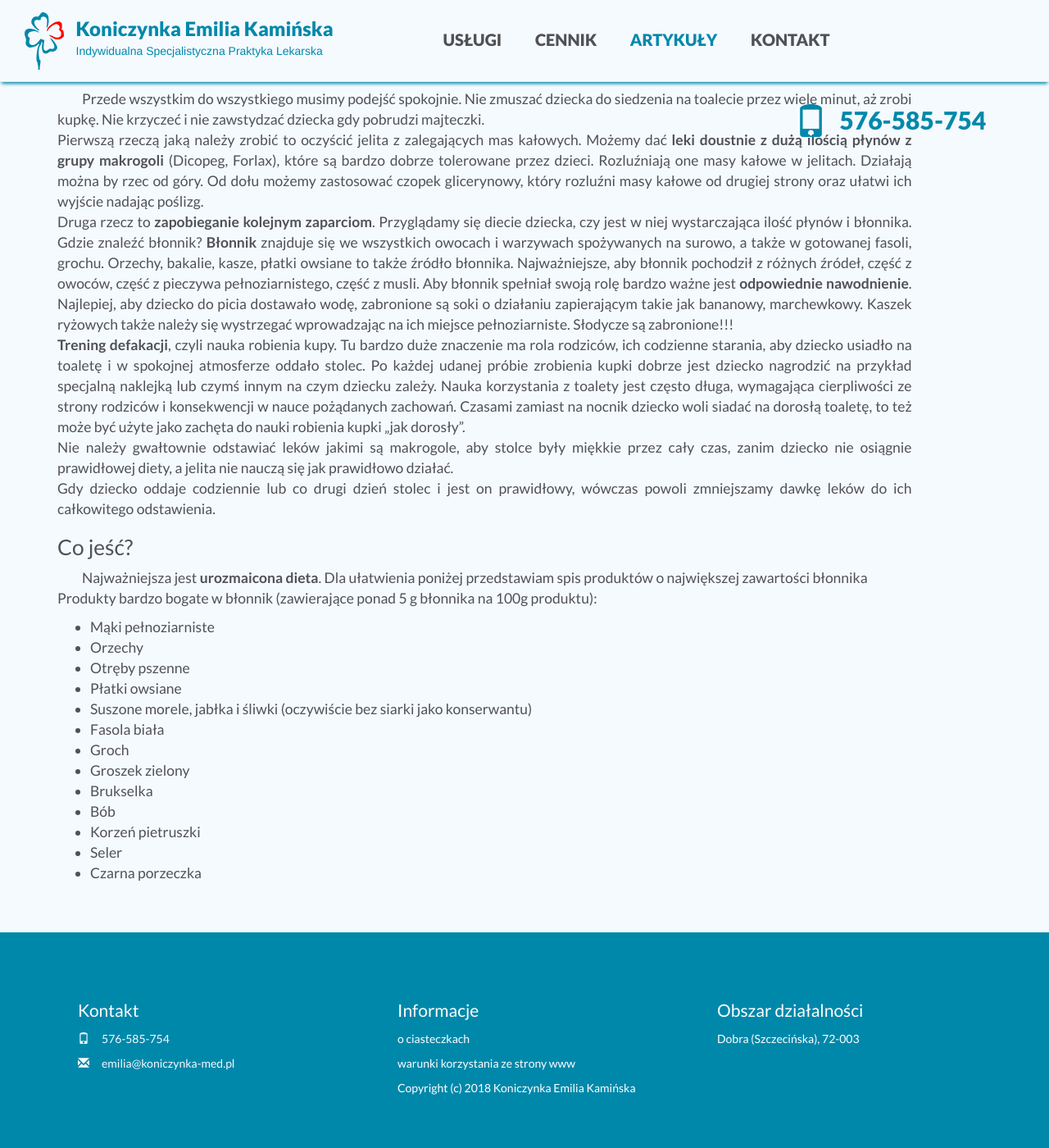
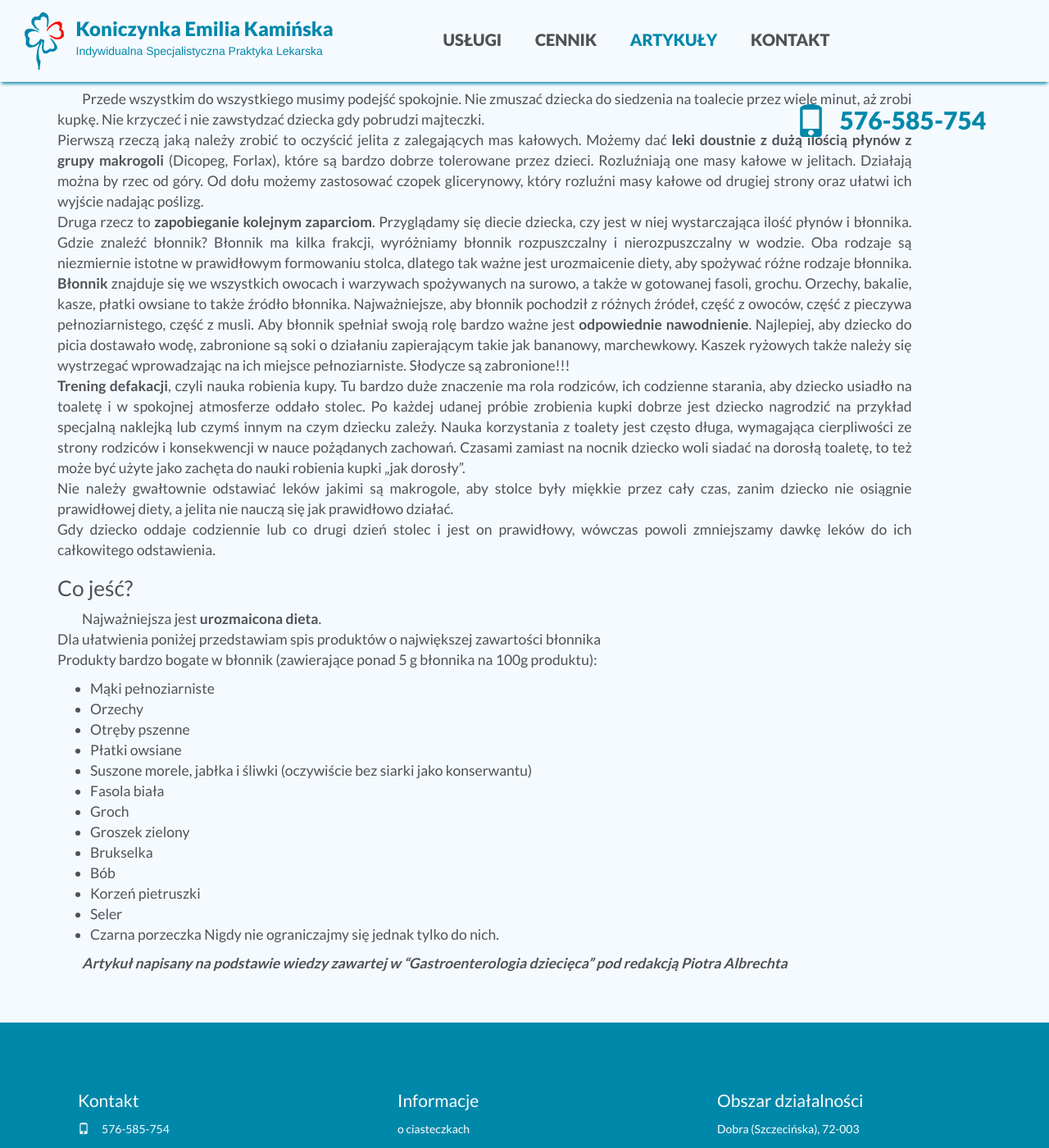
Before and after one commit to kardigen/koniczynka-med.guthub.io, a Jekyll site: the page built from _posts/2018-01-20-zaparcia-czynnosciowe.markdown, in a window 1280 px wide and 1400 px high, scrolled down 1548 px. Shown: the whole window at 82% size. Built offline with Jekyll 4.4.1, drawn with Linux system fonts in a browser that asks for light colours.

Commit message:
Update 2018-01-20-zaparcia-czynnosciowe.markdown

```diff
--- a/_posts/2018-01-20-zaparcia-czynnosciowe.markdown
+++ b/_posts/2018-01-20-zaparcia-czynnosciowe.markdown
@@ -37,14 +37,15 @@ Do zaparcia czynnościowego dochodzi najczęściej przy zmianie diety z płynnej
 
 Przede wszystkim do wszystkiego musimy podejść spokojnie. Nie zmuszać dziecka do siedzenia na toalecie przez wiele minut, aż zrobi kupkę. Nie krzyczeć i nie zawstydzać dziecka gdy pobrudzi majteczki.
 Pierwszą rzeczą jaką należy zrobić to oczyścić jelita z zalegających mas kałowych. Możemy dać **leki doustnie z dużą ilością płynów z grupy makrogoli** (Dicopeg, Forlax), które są bardzo dobrze tolerowane przez dzieci. Rozluźniają one masy kałowe w jelitach. Działają można by rzec od góry. Od dołu możemy zastosować czopek glicerynowy, który rozluźni masy kałowe od drugiej strony oraz ułatwi ich wyjście nadając poślizg.
-Druga rzecz to **zapobieganie kolejnym zaparciom**. Przyglądamy się diecie dziecka, czy jest w niej wystarczająca ilość płynów i błonnika. Gdzie znaleźć błonnik? **Błonnik** znajduje się we wszystkich owocach i warzywach spożywanych na surowo, a także w gotowanej fasoli, grochu. Orzechy, bakalie, kasze, płatki owsiane to także źródło błonnika. Najważniejsze, aby błonnik pochodził z różnych źródeł, część z owoców, część z pieczywa pełnoziarnistego, część z musli. Aby błonnik spełniał swoją rolę bardzo ważne jest **odpowiednie nawodnienie**. Najlepiej, aby dziecko do picia dostawało wodę, zabronione są soki o działaniu zapierającym takie jak bananowy, marchewkowy. Kaszek ryżowych także należy się wystrzegać wprowadzając na ich miejsce pełnoziarniste. Słodycze są zabronione!!!
+Druga rzecz to **zapobieganie kolejnym zaparciom**. Przyglądamy się diecie dziecka, czy jest w niej wystarczająca ilość płynów i błonnika. Gdzie znaleźć błonnik? Błonnik ma kilka frakcji, wyróżniamy błonnik rozpuszczalny i nierozpuszczalny w wodzie. Oba rodzaje są niezmiernie istotne w prawidłowym formowaniu stolca, dlatego tak ważne jest urozmaicenie diety, aby spożywać różne rodzaje błonnika. **Błonnik** znajduje się we wszystkich owocach i warzywach spożywanych na surowo, a także w gotowanej fasoli, grochu. Orzechy, bakalie, kasze, płatki owsiane to także źródło błonnika. Najważniejsze, aby błonnik pochodził z różnych źródeł, część z owoców, część z pieczywa pełnoziarnistego, część z musli. Aby błonnik spełniał swoją rolę bardzo ważne jest **odpowiednie nawodnienie**. Najlepiej, aby dziecko do picia dostawało wodę, zabronione są soki o działaniu zapierającym takie jak bananowy, marchewkowy. Kaszek ryżowych także należy się wystrzegać wprowadzając na ich miejsce pełnoziarniste. Słodycze są zabronione!!!
 **Trening defakacji**, czyli nauka robienia kupy. Tu bardzo duże znaczenie ma rola rodziców, ich codzienne starania, aby dziecko usiadło na toaletę i w spokojnej atmosferze oddało stolec. Po każdej udanej próbie zrobienia kupki dobrze jest dziecko nagrodzić na przykład specjalną naklejką lub czymś innym na czym dziecku zależy. Nauka korzystania z toalety jest często długa, wymagająca cierpliwości ze strony rodziców i konsekwencji w nauce pożądanych zachowań. Czasami zamiast na nocnik dziecko woli siadać na dorosłą toaletę, to też może być użyte jako zachęta do nauki robienia kupki „jak dorosły”.
 Nie należy gwałtownie odstawiać leków jakimi są makrogole, aby stolce były miękkie przez cały czas, zanim dziecko nie osiągnie prawidłowej diety, a jelita nie nauczą się jak prawidłowo działać.
 Gdy dziecko oddaje codziennie lub co drugi dzień stolec i jest on prawidłowy, wówczas powoli zmniejszamy dawkę leków do ich całkowitego odstawienia.
 
 {:.R24}
 ## Co jeść?
-Najważniejsza jest **urozmaicona dieta**. Dla ułatwienia poniżej przedstawiam spis produktów o największej zawartości błonnika
+Najważniejsza jest **urozmaicona dieta**.
+Dla ułatwienia poniżej przedstawiam spis produktów o największej zawartości błonnika
 Produkty bardzo bogate w błonnik (zawierające ponad 5 g błonnika na 100g produktu):
 - Mąki pełnoziarniste
 - Orzechy
@@ -59,3 +60,6 @@ Produkty bardzo bogate w błonnik (zawierające ponad 5 g błonnika na 100g prod
 - Korzeń pietruszki
 - Seler
 - Czarna porzeczka
+Nigdy nie ograniczajmy się jednak tylko do nich.
+
+***Artykuł napisany na podstawie wiedzy zawartej w "Gastroenterologia dziecięca" pod redakcją Piotra Albrechta***
```
